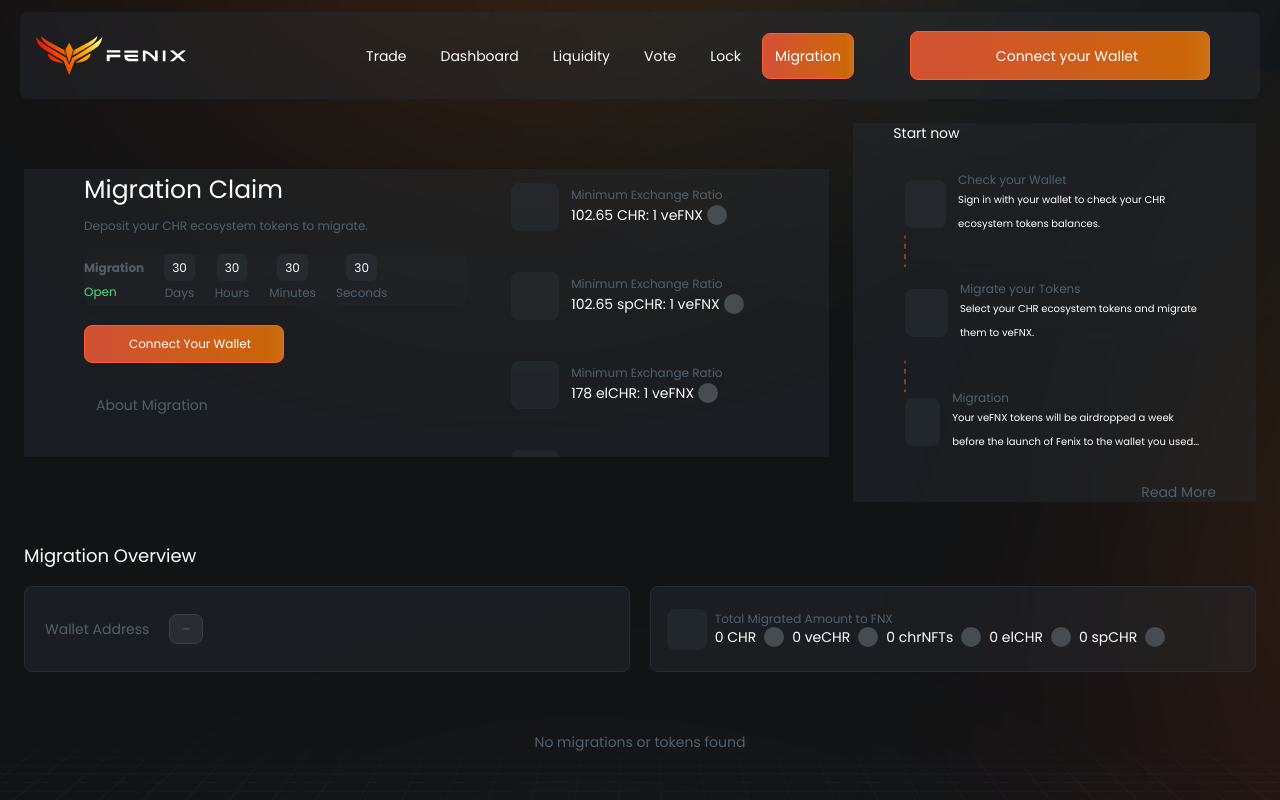
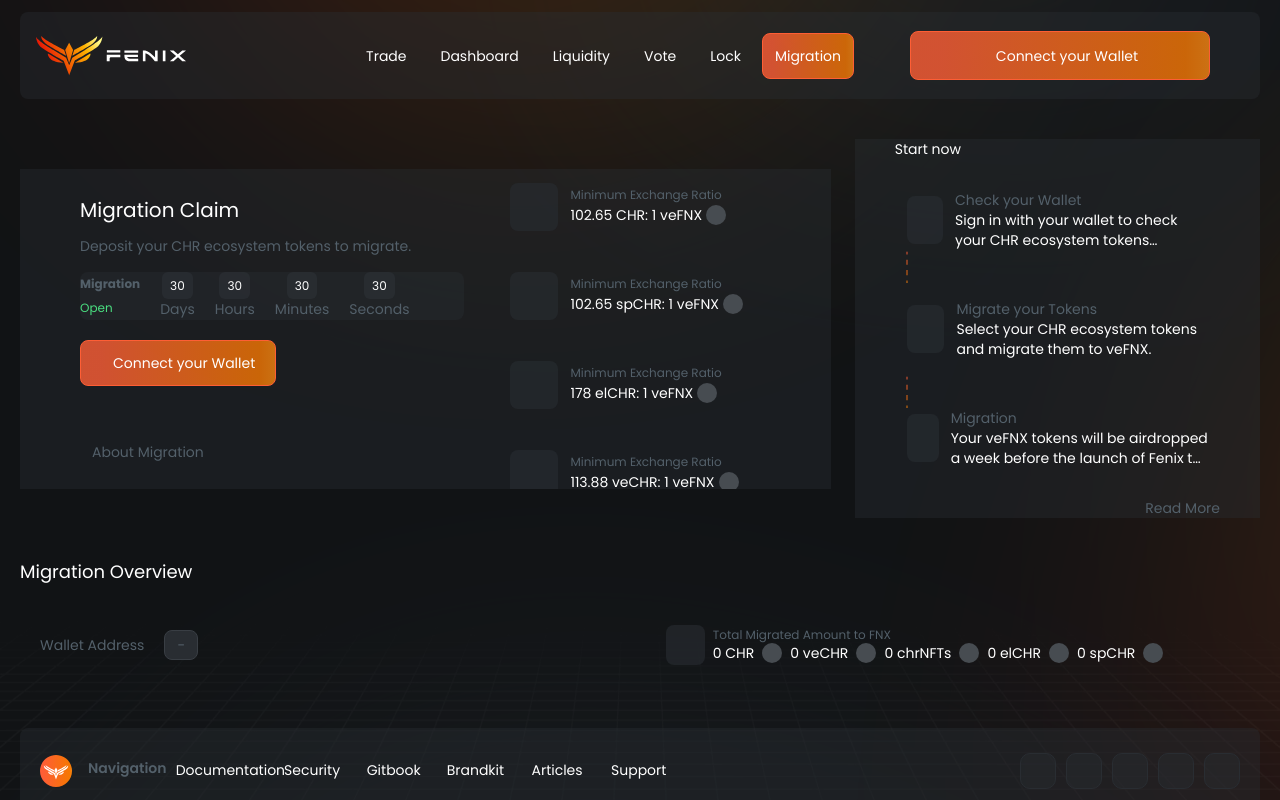
Before and after one commit to denis-orbs/Fenix, a Next.js app: page /claim in a window 1280 px wide. Shown: the top 800 px of the page. Built offline with nearby package versions, Linux system fonts and the light colour scheme.

Commit message:
fix: migration claim errors

```diff
--- a/app/claim/page.tsx
+++ b/app/claim/page.tsx
@@ -4,7 +4,7 @@ import Decorator from '@/components/Common/Layout/Background'
 const ClaimPage = () => {
   return (
     <main>
-      <div className="mx-auto md:p-6">
+      <div className="container">
         <Claim />
 
 
--- a/components/Claim/AddressCheck.tsx
+++ b/components/Claim/AddressCheck.tsx
@@ -14,7 +14,7 @@ const AddressCheck = ({ migrateStatus, setMigrateStatus }: AddressCheckProps) =>
   const handlerMigrateCheck = () => setMigrateStatus('success')
 
   return (
-    <div className="flex flex-col items-center w-full gap-4 px-5 py-4  xl:w-2/4 2xl:w-2/3 md:flex-row bg-shark-400 rounded-lg bg-opacity-40 border border-[#262C33] min-h-[86px]">
+    <div className="flex flex-col items-center w-full gap-4 px-5 py-4 xl:w-2/4 2xl:w-2/3 md:flex-row rounded-lg xl:min-h-[86px] address-check-box">
       <div className="flex items-center gap-5 md:flex-row">
         <p className="text-sm text-shark-100">Wallet Address</p>
         <span className="px-3 py-1 text-xs md:text-sm border rounded-lg text-center text-shark-100 bg-shark-400 border-shark-300 truncate max-w-[200px]">
--- a/components/Claim/Migration/index.tsx
+++ b/components/Claim/Migration/index.tsx
@@ -13,81 +13,59 @@ const Migration = ({ isConnected }: MigrationsProps) => {
 
   return (
     <MainBox>
-      <div className="flex flex-col items-center justify-between w-full xl:flex-row bg-shark-400 bg-opacity-40 rounded-2xl xl:rounded-none py-8 xl:py-0 lg:px-10 px-5">
+      <div className="flex flex-col items-center justify-between w-full xl:flex-row bg-shark-400 bg-opacity-40 rounded-2xl xl:rounded-none py-5 xl:py-0 xl:px-10 px-5">
         <div className="lg:ms-5 w-full xl:w-1/2">
-          <h4 className="mb-3 text-[18px] lg:text-[25px] md:[text-25px]  text-white">Migration Claim</h4>
-          <p className="mb-4 text-[12px] text-shark-100 ">Deposit your CHR ecosystem tokens to migrate.</p>
-          <div className="flex lg:gap-5 gap-3 box bg-shark-400 bg-opacity-20  w-[280px] h-[67px] lg:h-auto lg:w-96 rounded-lg lg:mb-5  mb-2 items-center justify-center lg:justify-normal">
+          <h4 className="mb-3 text-xl text-white">Migration Claim</h4>
+          <p className="mb-4 text-sm text-shark-100">Deposit your CHR ecosystem tokens to migrate.</p>
+          <div className="flex lg:gap-5 gap-3 box bg-shark-400 bg-opacity-40 w-full xl-w-[280px] lg:h-auto lg:w-96 rounded-lg mb-5 items-center justify-center lg:justify-normal">
             <div>
               <p className="text-shark-100 font-bold text-[12px]">Migration</p>
               <p className="text-green-400 text-[12px]">Open</p>
             </div>
             <div className="flex items-center flex-col">
-              <span className="text-white text-[8px] lg:text-[12px] bg-shark-300 flex items-center p-2 h-[27px] bg-opacity-30  rounded-md">
+              <span className="text-white text-xs bg-shark-300 flex items-center p-2 h-[27px] bg-opacity-30  rounded-md">
                 30
               </span>
-              <p className="text-shark-100 text-[11px] lg:text-[12px]">Days</p>
+              <p className="text-shark-100 text-sm">Days</p>
             </div>
             <div className="flex items-center flex-col">
-              <span className="text-white bg-shark-300 text-[8px] lg:text-[12px] flex items-center p-2 h-[27px] bg-opacity-30  rounded-md">
+              <span className="text-white bg-shark-300 text-xs flex items-center p-2 h-[27px] bg-opacity-30  rounded-md">
                 30
               </span>
-              <p className="text-shark-100 text-[11px] lg:text-[12px]">Hours</p>
+              <p className="text-shark-100 text-sm">Hours</p>
             </div>
             <div className="flex items-center flex-col">
-              <span className="text-white bg-shark-300 text-[8px] lg:text-[12px] flex items-center p-2 h-[27px] bg-opacity-30  rounded-md">
+              <span className="text-white bg-shark-300 text-xs flex items-center p-2 h-[27px] bg-opacity-30  rounded-md">
                 30
               </span>
-              <p className="text-shark-100 text-[11px] lg:text-[12px]">Minutes</p>
+              <p className="text-shark-100 text-sm">Minutes</p>
             </div>
             <div className="flex items-center flex-col">
-              <span className="text-white bg-shark-300 flex text-[8px] lg:text-[12px]  items-center p-2 h-[27px] bg-opacity-30  rounded-md">
+              <span className="text-white bg-shark-300 flex text-xs  items-center p-2 h-[27px] bg-opacity-30  rounded-md">
                 30
               </span>
-              <p className="text-shark-100 text-[11px] lg:text-[12px]">Seconds</p>
+              <p className="text-shark-100 text-sm">Seconds</p>
             </div>
           </div>
-          <div className="flex flex-col gap-2 mb-8 md:flex-row">
-            <Button className="lg:w-[200px] h-[38px] w-full flex-shrink-0">
-              {/* <div className="flex gap-3"> */}
-              {isConnected ? (
-                <>
-                  <div className="flex gap-2 items-center">
-                    <span className="icon-coin-received text-lg"></span>
-                    <span className="text-[12px]">Check Tokens</span>
-                  </div>
-                </>
-              ) : (
-                <>
-                  <div className="flex gap-3 items-center">
-                    <span className="icon-wallet"></span>
-                    <span className="lg:text-[12px] text-[10px] xl:text-[12px]">Connect Your Wallet</span>
-                  </div>
-                </>
-              )}
-              {/* <span className="text-[12px]">{isConnected ? `Check Tokens` :  `Connect your Wallet`}</span> */}
-              {/* </div> */}
+          <div className="flex flex-col gap-2 mb-8 xl:mb-14 md:flex-row">
+            <Button variant="primary" className="flex gap-3">
+              <span className={`text-white ${isConnected ? 'icon-coin-received' : 'icon-wallet'}`}></span>
+              {isConnected ? `Check Tokens` : `Connect your Wallet`}
             </Button>
           </div>
           <div className="flex items-center gap-3">
-            <p className="flex items-center text-[12px] gap-3 mb-8 lg:text-sm cursor-pointer text-shark-100 hover:text-outrageous-orange-500">
+            <p className="flex items-center text-[12px] gap-3 lg:text-sm cursor-pointer text-shark-100 hover:text-outrageous-orange-500">
               <span className="lg:text-lg icon-link"></span>
               About Migration
             </p>
           </div>
         </div>
-        <div className="relative h-72 overflow-y-auto overflow-x-hidden flex flex-col w-full xl:w-[40%]">
+        <div className="relative overflow-y-auto overflow-x-hidden h-[320px] flex flex-col w-full xl:w-[40%]">
           {EXCHANGE_LIST.map((exchange, index) => (
             <InfoBox key={index} data={exchange} hasTooltip />
           ))}
-           <div className='flex gap-2 text-shark-100  justify-center'>
-          <span className="icon-discord"></span>
-          <p>Need some help?</p>
-          </div>
         </div>
-
       </div>
-
     </MainBox>
   )
 }
--- a/components/Claim/Overview.tsx
+++ b/components/Claim/Overview.tsx
@@ -1,7 +1,6 @@
 /* eslint-disable max-len */
 'use client'
 
-import { useState } from 'react'
 import Image from 'next/image'
 import AddressCheck from './AddressCheck'
 import TotalMigrated from './TotalMigrated'
@@ -15,7 +14,6 @@ interface OverviewProps {
 }
 
 const Overview = ({ migrateStatus, setMigrateStatus } :OverviewProps) => {
-  // const [migrateStatus, setMigrateStatus] = useState<string | undefined>(undefined)
   return (
     <div className="relative">
       <h5 className="mb-4 text-lg text-white">Migration Overview</h5>
@@ -115,89 +113,6 @@ const Overview = ({ migrateStatus, setMigrateStatus } :OverviewProps) => {
         </>
       )}
 
-      {migrateStatus === undefined && (
-        <>
-          <div className="flex flex-col items-center justify-center py-10 rounded-lg">
-            <span className="text-5xl icon-send text-shark-100"></span>
-            <p className="text-sm text-shark-100">No migrations or tokens found</p>
-          </div>
-        </>
-      )}
-      {migrateStatus === 'wrong' && (
-        <>
-          <div className="w-full mb-10">
-            <TableHead
-              items={[
-                { text: 'Token', className: 'text-left', sortable: true },
-                { text: 'My Migrated Amount', className: 'md:max-w-[300px]', sortable: true },
-                // { text: 'Claimable Token', className: 'md:max-w-[300px]', sortable: true },
-                // { text: 'Action', className: 'hidden md:block md:max-w-[300px]', sortable: false },
-              ]}
-            />
-
-            <TableBody>
-              {TOKENS_LIST.map((item, index) => (
-                <TableRow key={index}>
-                  <TableCell className="w-1/3 md:w-1/4">
-                    <div className="flex items-center gap-2">
-                      <Image
-                        src={`/static/images/tokens/${item.icon}.png`}
-                        alt="token"
-                        className="rounded-full w-7 h-7"
-                        width={20}
-                        height={20}
-                      />
-                      <p className="text-sm text-white">{item.token}</p>
-                    </div>
-                  </TableCell>
-                  <TableCell className="w-1/3 md:w-1/4 2xl:max-w-[300px]">
-                    <div className="flex items-center justify-end w-full px-3">
-                      <div className="flex gap-2">
-                        <Image
-                          src={`/static/images/tokens/${item.migrated.icon}.png`}
-                          alt="token"
-                          className="w-5 h-5 rounded-full"
-                          width={20}
-                          height={20}
-                        />
-                        <p className="text-sm text-white">{item.migrated.amount}</p>
-                      </div>
-                    </div>
-                  </TableCell>
-                  {/* <TableCell className="w-1/3 md:w-1/4 2xl:max-w-[300px]">
-                    <div className="flex items-center justify-end w-full px-3">
-                      <div className="flex gap-2">
-                        <Image
-                          src={`/static/images/tokens/${item.claimable.icon}.png`}
-                          alt="token"
-                          className="w-5 h-5 rounded-full"
-                          width={20}
-                          height={20}
-                        />
-                        <p className="text-sm text-white">{item.claimable.amount}</p>
-                      </div>
-                    </div>
-                  </TableCell>
-                  <TableCell className="w-1/3 md:w-1/4 2xl:max-w-[300px]">
-                    <div className="flex justify-end w-full">
-                      <Button variant="tertiary" className="w-full md:w-auto">
-                        Claim not started
-                      </Button>
-                    </div>
-                  </TableCell> */}
-                </TableRow>
-              ))}
-            </TableBody>
-          </div>
-          <div className="items-center hidden md:flex">
-            <p className="mb-5 text-sm text-shark-100 md:mb-0">Showing 2 out of 2 migrations...</p>
-            <Pagination className="mx-auto mb-5 md:mb-0" numberPages={7} />
-            <div className="flex items-center justify-center flex-shrink-0 w-12 h-12 px-4 text-white transition-colors border rounded-lg border-shark-300 bg-shark-400 bg-opacity-40 hover:bg-outrageous-orange-400">
-              <span className="text-lg icon-cog"></span>
-            </div>
-          </div>
-        </>
-      )}
     </div>
   )
 }
--- a/components/Claim/OverviewMobile/OverviewMobile.tsx
+++ b/components/Claim/OverviewMobile/OverviewMobile.tsx
@@ -21,7 +21,7 @@ const OverviewMobile = ({ migrateStatus, setMigrateStatus } :OverviewMobileProps
   return (
     <div className="relative">
       <h5 className="mb-4 text-lg text-white">Migration Overview</h5>
-      <div className="flex flex-col block lg:hidden xl:hidden gap-5 mb-5 md:items-center md:justify-between xl:flex-row">
+      <div className="flex flex-col lg:hidden xl:hidden gap-5 mb-5 md:items-center md:justify-between xl:flex-row">
         <AddressCheck migrateStatus={migrateStatus} setMigrateStatus={setMigrateStatus} />
         <TotalMigrated />
       </div>
--- a/components/Claim/TotalMigrated.tsx
+++ b/components/Claim/TotalMigrated.tsx
@@ -3,13 +3,11 @@
 const TotalMigrated = () => {
 
   return (
-    <div className="relative flex items-center w-full xl:w-2/4 2xl:w-1/3 md:h-[62px] px-4 py-2 rounded-lg gap-2 bg-shark-400 bg-opacity-40 border border-[#262C33] min-h-[86px]">
-      <div className="p-3 justify-center w-[41px]  h-[41px]  rounded-lg md:flex
-       bg-shark-400 bg-opacity-60">
+    <div className="relative flex items-center w-full xl:w-2/4 2xl:w-1/3 md:h-[62px] px-4 py-2 rounded-lg gap-2 total-migrated-box min-h-[86px]">
+      <div className="p-3 justify-center w-10 h-10 rounded-lg bg-shark-400 bg-opacity-60 hidden xl:flex">
         <span
-          className={` text-xl text-transparent bg-gradient-to-r items-center flex justify-center
-           from-outrageous-orange-500 to-festival-500 bg-clip-text icon-compass`}
-        ></span>
+          className={` text-xl text-transparent bg-gradient-to-r items-center flex justify-center from-outrageous-orange-500 to-festival-500 bg-clip-text icon-compass`}
+        />
       </div>
       <div className="w-full">
         <p className="mb-3 text-xs text-shark-100 md:mb-0">Total Migrated Amount to FNX</p>
--- a/components/Claim/index.tsx
+++ b/components/Claim/index.tsx
@@ -13,8 +13,8 @@ const Claim = () => {
   const [migrateStatus, setMigrateStatus] = useState<string | undefined>(undefined)
 
   return (
-    <section className="px-3 py-6 md:py-0 md:px-0">
-      <div className="flex justify-center flex-col items-center gap-6 mb-10 xl:flex-row">
+    <section className="my-5 xl:my-10">
+      <div className="flex justify-between flex-col items-center gap-6 mb-10 xl:flex-row">
         <Migration isConnected={isConnected} />
         <Steps steps={STEPS} />
       </div>
--- a/components/Common/Boxes/MainBox.tsx
+++ b/components/Common/Boxes/MainBox.tsx
@@ -6,7 +6,7 @@ interface MainBoxProps {
 
 const MainBox = ({ children }: MainBoxProps) => {
   return (
-    <div className="relative w-full rounded-2xl max-w-[1168px]">
+    <div className="relative w-full rounded-2xl xl:max-w-[1168px]">
       <div className="main-box-top"></div>
       {children}
       <div className="main-box-bottom"></div>
--- a/components/Common/Layout/Header/index.tsx
+++ b/components/Common/Layout/Header/index.tsx
@@ -9,7 +9,7 @@ import WalletSelection from '@/components/Modals/WalletSelection'
 
 const Header = () => {
   return (
-    <header className="hidden mx-auto xl:block container px-5">
+    <header className="hidden mx-auto xl:block container">
       <div className="flex justify-between gap-5 rounded-lg bg-shark-400 bg-opacity-40">
         <div className="flex items-center justify-between w-full relative z-10 h-[87px] p-4">
           <Link href="/">
--- a/components/Common/Steps/index.tsx
+++ b/components/Common/Steps/index.tsx
@@ -22,7 +22,7 @@ const Steps = ({ steps }: StepsProps) => {
 
   return (
     <StepBox>
-      <div className="flex flex-col justify-center w-full bg-shark-400 bg-opacity-40 px-10">
+      <div className="flex flex-col justify-center w-full bg-shark-400 bg-opacity-40 px-5 xl:px-10 py-5 xl:py-0 rounded-2xl xl:rounded-none">
         <h4 className="w-full mb-3 text-sm text-white">Start now</h4>
         <div className="relative flex flex-col w-auto">
           {steps.map((step, index) => (
@@ -34,15 +34,12 @@ const Steps = ({ steps }: StepsProps) => {
                 <span
                   className={`inline-block lg:text-2xl text-transparent
                   text-[18px]
-                  bg-gradient-to-r
-                   from-outrageous-orange-500
-
-                   to-festival-500 bg-clip-text ${step.icon}`}
+                  bg-gradient-to-r from-outrageous-orange-500 to-festival-500 bg-clip-text ${step.icon}`}
                 ></span>
               </div>
               <div className="">
-                <h5 className="text-xs text-[11px] text-shark-100">{step.title}</h5>
-                <p className="text-[10px] text-white line-clamp-2">{step.description}</p>
+                <h5 className="text-sm text-shark-100">{step.title}</h5>
+                <p className="text-sm text-white line-clamp-2">{step.description}</p>
               </div>
             </div>
           ))}
--- a/styles/boxes.css
+++ b/styles/boxes.css
@@ -15,7 +15,7 @@
 }
 
 .footer-box {
-  @apply relative h-[15px] w-[337px] hidden xl:block
+  @apply relative h-[15px] w-[337px] hidden xl:block ml-5
 
   before:content-[""]
   before:absolute
@@ -116,8 +116,10 @@
   @apply relative
   left-0
   right-0
+  hidden
+  xl:block
   bottom-full
-  h-[40px]
+  h-[60px]
   overflow-hidden
 
   before:content-[""]
@@ -135,17 +137,16 @@
   @apply relative
   left-0
   right-0
+  hidden
+  xl:block
   top-full
   h-[60px]
-  md:h-[100px]
-  lg:h-[70px]
-  xl:h-[50px]
-  2xl:h-[70px]
   overflow-hidden
+  rotate-180
 
   before:content-[""]
   before:absolute
-  before:bg-[url("/static/images/components/box/steps/bottom.svg")]
+  before:bg-[url("/static/images/components/box/steps/top.svg")]
   before:bg-no-repeat
   before:h-full
   before:bg-cover
@@ -185,38 +186,6 @@
   after:border-r-[25px]
   after:border-b-[25px]
   after:border-[transparent_transparent_#1b1d21];
-}
-
-.box {
-  @apply relative bg-shark-400 bg-opacity-40 w-full rounded-xl pl-4 xl:pl-5 pr-4 xl:pr-3 py-3
-/*
-  before:hidden
-  xl:before:block
-  before:absolute
-  before:w-0
-  before:h-0
-  before:bottom-[0px]
-  before:left-[-1px]
-  before:rotate-[-1deg]
-  before:border-solid
-  before:border-t-[20px]
-  before:border-r-[20px]
-  before:border-b-[20px]
-  before:border-[transparent_transparent_#292D32]
-
-  after:hidden
-  xl:after:block
-  after:absolute
-  after:w-0
-  after:h-0
-  after:top-[-1px]
-  after:right-[-1px]
-  after:rotate-[181deg]
-  after:border-solid
-  after:border-t-[20px]
-  after:border-r-[20px]
-  after:border-b-[20px]
-  after:border-[transparent_transparent_#292D32]; */
 }
 
 
@@ -283,3 +252,99 @@
   after:border-b-[30px]
   after:border-[transparent_transparent_#141619];
 }
+
+.box {
+  @apply relative bg-shark-400 bg-opacity-40 w-full rounded-xl pl-4 xl:pl-5 pr-4 xl:pr-3 py-3
+
+  before:hidden
+  xl:before:block
+  before:absolute
+  before:w-0
+  before:h-0
+  before:bottom-[0px]
+  before:left-[-1px]
+  before:rotate-[-1deg]
+  before:border-solid
+  before:border-t-[20px]
+  before:border-r-[20px]
+  before:border-b-[20px]
+  before:border-[transparent_transparent_#1d1f21]
+
+  after:hidden
+  xl:after:block
+  after:absolute
+  after:w-0
+  after:h-0
+  after:top-[-1px]
+  after:right-[-1px]
+  after:rotate-[181deg]
+  after:border-solid
+  after:border-t-[20px]
+  after:border-r-[20px]
+  after:border-b-[20px]
+  after:border-[transparent_transparent_#1d1f21];
+}
+
+.address-check-box {
+  @apply relative bg-shark-400 bg-opacity-40 w-full rounded-xl pl-4 xl:pl-5 pr-4 xl:pr-3 py-3
+
+  before:hidden
+  xl:before:block
+  before:absolute
+  before:w-0
+  before:h-0
+  before:bottom-[0px]
+  before:left-[-1px]
+  before:rotate-[-1deg]
+  before:border-solid
+  before:border-t-[20px]
+  before:border-r-[20px]
+  before:border-b-[20px]
+  before:border-[transparent_transparent_#111316]
+
+  after:hidden
+  xl:after:block
+  after:absolute
+  after:w-0
+  after:h-0
+  after:top-[-1px]
+  after:right-[-1px]
+  after:rotate-[181deg]
+  after:border-solid
+  after:border-t-[20px]
+  after:border-r-[20px]
+  after:border-b-[20px]
+  after:border-[transparent_transparent_#111316];
+}
+
+.total-migrated-box {
+  @apply relative bg-shark-400 bg-opacity-40 w-full rounded-xl pl-4 xl:pl-5 pr-4 xl:pr-3 py-3
+
+  before:hidden
+  xl:before:block
+  before:absolute
+  before:w-0
+  before:h-0
+  before:bottom-[0px]
+  before:left-[-1px]
+  before:rotate-[-1deg]
+  before:border-solid
+  before:border-t-[20px]
+  before:border-r-[20px]
+  before:border-b-[20px]
+  before:border-[transparent_transparent_#111316]
+
+  after:hidden
+  xl:after:block
+  after:absolute
+  after:w-0
+  after:h-0
+  after:top-[-1px]
+  after:right-[-1px]
+  after:rotate-[181deg]
+  after:border-solid
+  after:border-t-[20px]
+  after:border-r-[20px]
+  after:border-b-[20px]
+  after:border-[transparent_transparent_#251613];
+}
--- a/styles/globals.css
+++ b/styles/globals.css
@@ -20,7 +20,7 @@ body {
 }
 
 .container {
-  @apply mx-auto max-w-[1800px];
+  @apply mx-auto max-w-[1860px] px-5;
 }
 
 /************* ScrollBar ***********/
```
Also changed, not shown: public/static/images/components/box/steps/top.svg.
